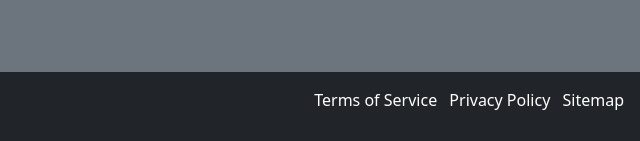
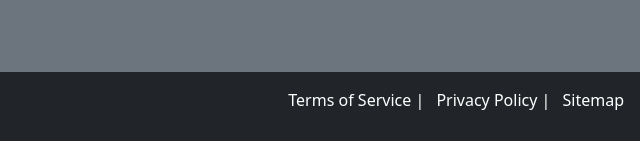
Before and after one commit to vishaal2108/blogBoot, a plain HTML site: page index.html in a window 1280 px wide. Shown: the part 1193-1334 px from the top of the page, 640-1280 px from the left. Drawn offline with nearby package versions, Linux system fonts and the light colour scheme.

Commit message:
footer alteration

```diff
--- a/index.html
+++ b/index.html
@@ -14,10 +14,10 @@
   <body class="bg-secondary">
     <header class="p-3 text-white bg-dark sticky-top">
       <div class="row">
-        <div class="col">
+        <div class="col ">
           <h1 class="ps-3">My Blog</h1>
         </div>
-        <div class="col mt-3 d-flex justify-content-end">
+        <div class="col mt-3  justify-content-sm-start  justify-content-lg-end d-flex justify-content-end">
           <nav>
             <ul class="list-inline">
               <li class="list-inline-item">
@@ -189,12 +189,12 @@
           <ul class="list-inline">
             <li class="list-inline-item">
               <a class="text-white text-decoration-none" href="#"
-                >Terms of Service</a
+                >Terms of Service |</a
               >
             </li>
             <li class="list-inline-item">
               <a class="text-white text-decoration-none" href="#"
-                >Privacy Policy</a
+                >Privacy Policy |</a
               >
             </li>
             <li class="list-inline-item">
```
